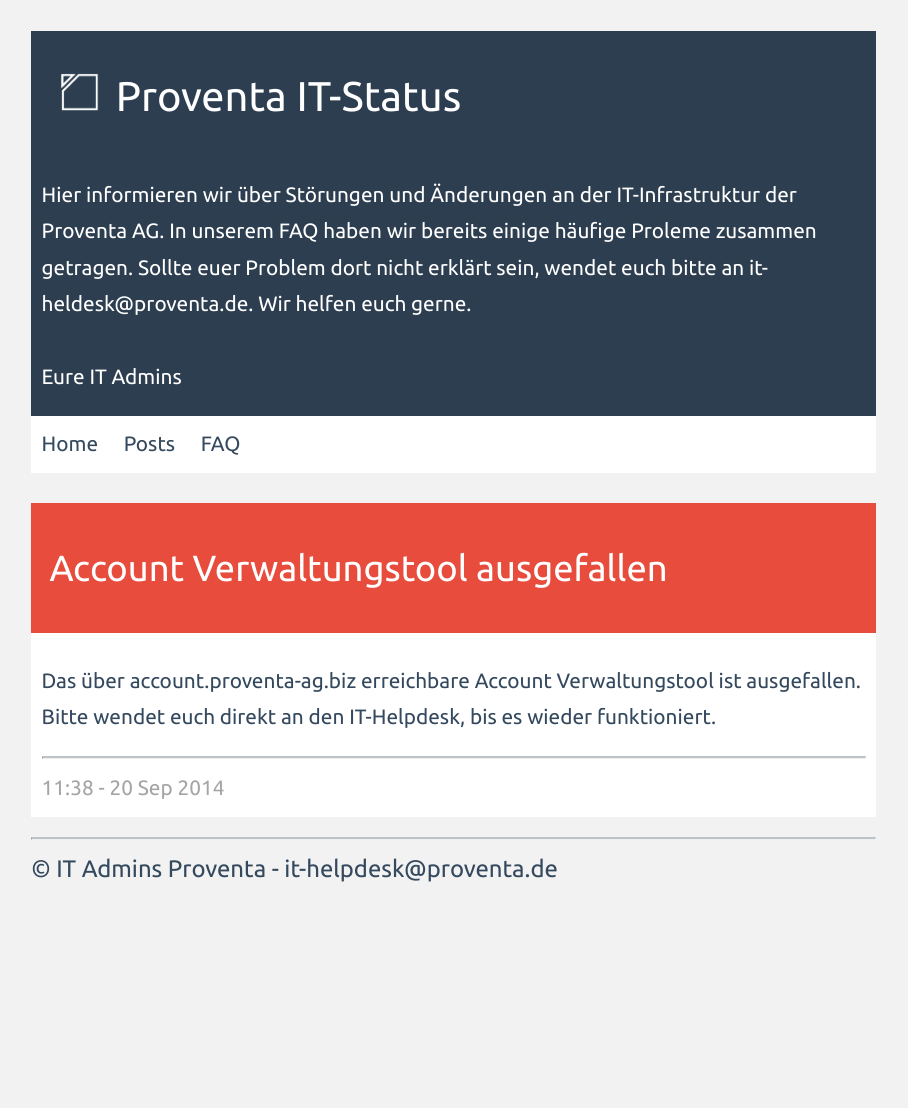
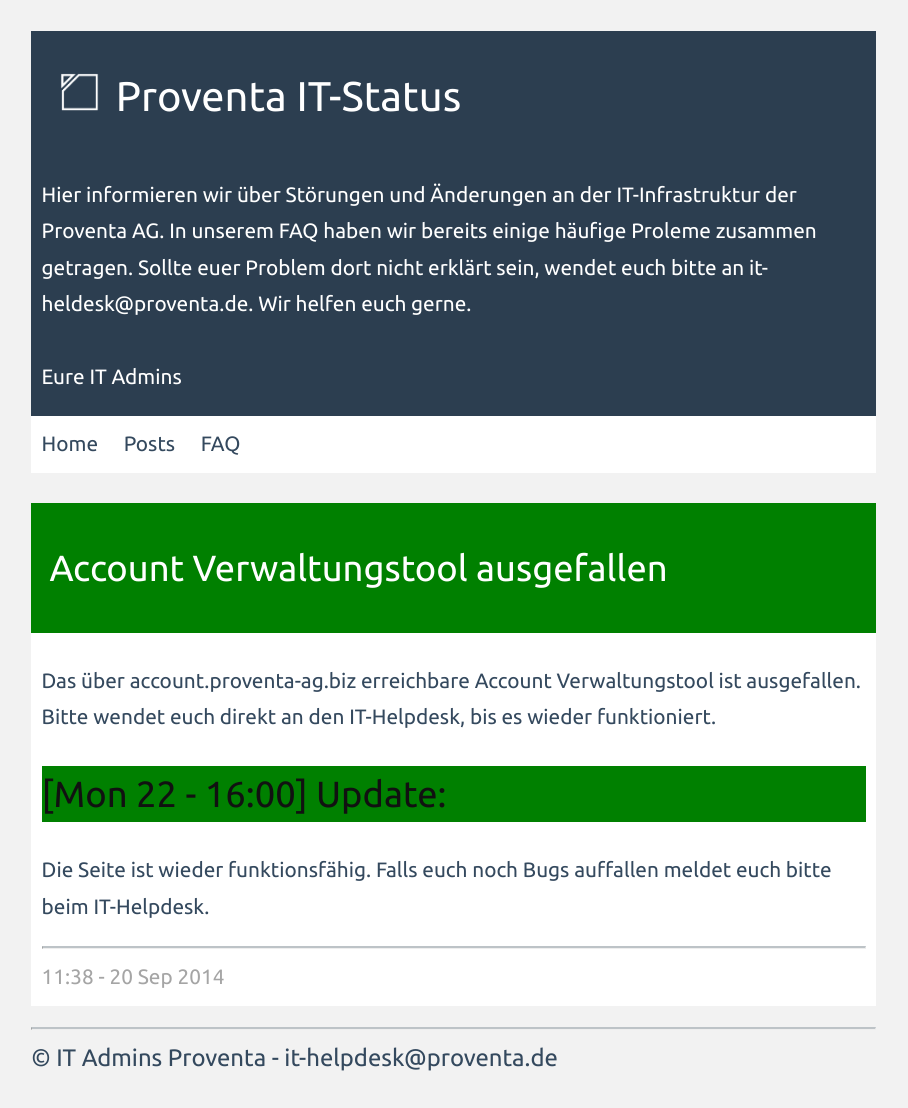
Before and after one commit to proventa/status, a Jekyll site: the page built from _posts/2014-09-20-Account-Verwaltungstool-ausgefallen.markdown, in a window 1280 px wide. Shown: the whole page, without its empty margins (0-908 px from the left). Built offline with Jekyll 4.4.1, drawn with Linux system fonts in a browser that asks for light colours; before the commit the page ends 918 px from its top, so only the background shows below that.

```diff
--- a/_posts/2014-09-20-Account-Verwaltungstool-ausgefallen.markdown
+++ b/_posts/2014-09-20-Account-Verwaltungstool-ausgefallen.markdown
@@ -2,7 +2,12 @@
 layout: post
 title:  "Account Verwaltungstool ausgefallen"
 date:   2014-09-20 11:38:37
-categories: active
+categories: done
 ---
 
 Das über account.proventa-ag.biz erreichbare Account Verwaltungstool ist ausgefallen. Bitte wendet euch direkt an den IT-Helpdesk, bis es wieder funktioniert.
+
+[Mon 22 - 16:00] Update:
+------------------------
+
+Die Seite ist wieder funktionsfähig. Falls euch noch Bugs auffallen meldet euch bitte beim IT-Helpdesk.
```
